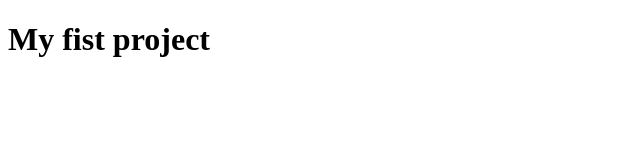
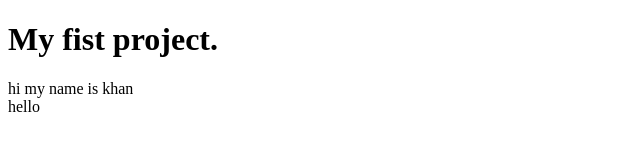
Before and after one commit to khansadat/codehero, a plain HTML site: page index.html in a window 1280 px wide. Shown: the whole page, without its empty margins (0-640 px from the left). Drawn offline with Linux system fonts and the light colour scheme.

Commit message:
finally sending

```diff
--- a/index.html
+++ b/index.html
@@ -6,6 +6,9 @@
     <title>Document</title>
   </head>
   <body>
-                    <h1>My fist project</h1>
+    <h1>My fist project.</h1>
+    <div class="parent">hi my name is khan</div>
+    <div id="khan" class="sassdat"></div>
+    <div class="khan">hello</div>
   </body>
 </html>
```
